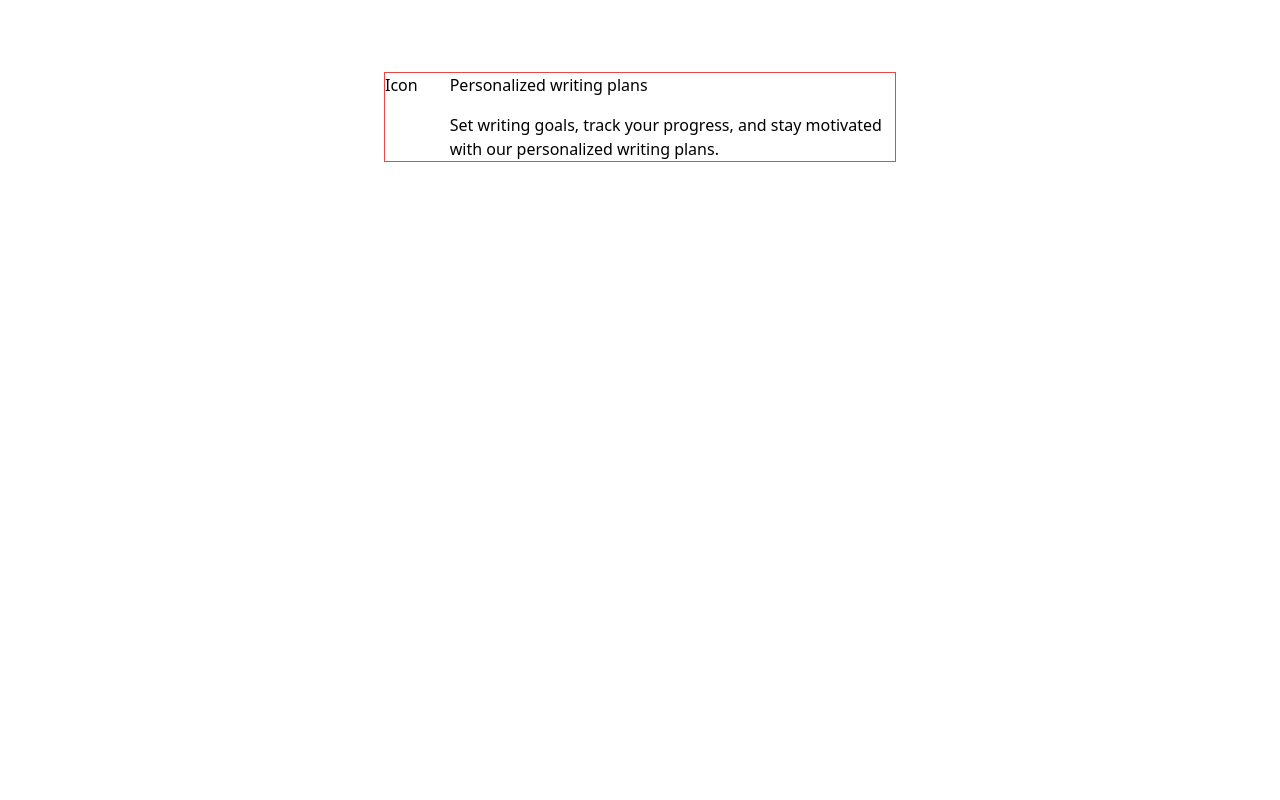
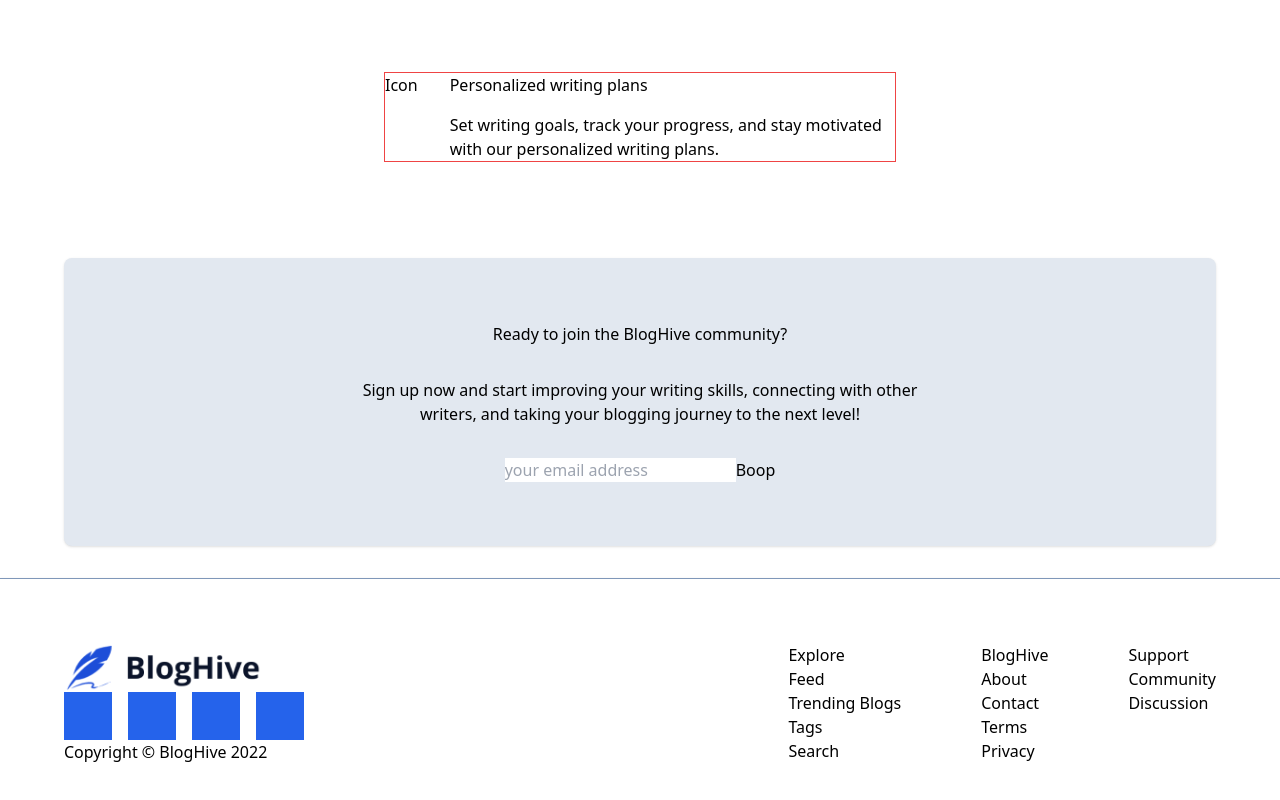
Before and after one commit to takanome-dev/BlogHive, a Next.js app in the folder apps/client/: page / in a window 1280 px wide. Shown: the part 1902-2702 px from the top of the page. Before the commit the page ends 2192 px from the top, so only its background shows below. Built offline with nearby package versions, Linux system fonts and the light colour scheme.

Commit message:
feat: add subscribe section and footer

```diff
--- a/apps/client/src/pages/index.tsx
+++ b/apps/client/src/pages/index.tsx
@@ -7,7 +7,7 @@ import communityImg from '@/public/community.png';
 export default function IndexPage() {
   return (
     <>
-      <header className="sticky top-0 flex items-center justify-between bg-white bg-opacity-80 px-16 py-2 shadow-md backdrop-blur-md">
+      <header className="sticky top-0 flex items-center justify-between bg-white bg-opacity-70 px-16 py-2 shadow-md backdrop-blur-md">
         <Link href="/">
           <Image src={logoTextBlack} width={200} height={200} alt="Logo" />
         </Link>
@@ -171,7 +171,56 @@ export default function IndexPage() {
             {/* </div> */}
           </div>
         </section>
+        <section className="subscribe-section flex justify-center rounded-lg bg-slate-200 p-8 shadow">
+          <div className="flex max-w-2xl flex-col items-center justify-center gap-8 p-8">
+            <h4 className="">Ready to join the BlogHive community?</h4>
+            <p className="text-center">
+              Sign up now and start improving your writing skills, connecting
+              with other writers, and taking your blogging journey to the next
+              level!
+            </p>
+            <div>
+              <input type="text" placeholder="your email address" />
+              <Button />
+            </div>
+          </div>
+        </section>
       </main>
+      <footer className="flex justify-between border-t border-slate-4 p-16 shadow">
+        <div className="socials">
+          <Link href="/">
+            <Image src={logoTextBlack} width={200} height={200} alt="Logo" />
+          </Link>
+          <div className="socials-icons flex gap-4">
+            <div className="social h-12 w-12 bg-blue-600"></div>
+            <div className="social h-12 w-12 bg-blue-600"></div>
+            <div className="social h-12 w-12 bg-blue-600"></div>
+            <div className="social h-12 w-12 bg-blue-600"></div>
+          </div>
+          <p>Copyright © BlogHive 2022</p>
+        </div>
+        <div className="links flex gap-20">
+          <div className="link-container flex flex-col">
+            <h6>Explore</h6>
+            <Link href="/#">Feed</Link>
+            <Link href="/#">Trending Blogs</Link>
+            <Link href="/#">Tags</Link>
+            <Link href="/#">Search</Link>
+          </div>
+          <div className="link-container flex flex-col">
+            <h6>BlogHive</h6>
+            <Link href="/#">About</Link>
+            <Link href="/#">Contact</Link>
+            <Link href="/#">Terms</Link>
+            <Link href="/#">Privacy</Link>
+          </div>
+          <div className="link-container flex flex-col">
+            <h6>Support</h6>
+            <Link href="/#">Community</Link>
+            <Link href="/#">Discussion</Link>
+          </div>
+        </div>
+      </footer>
     </>
   );
 }
```
